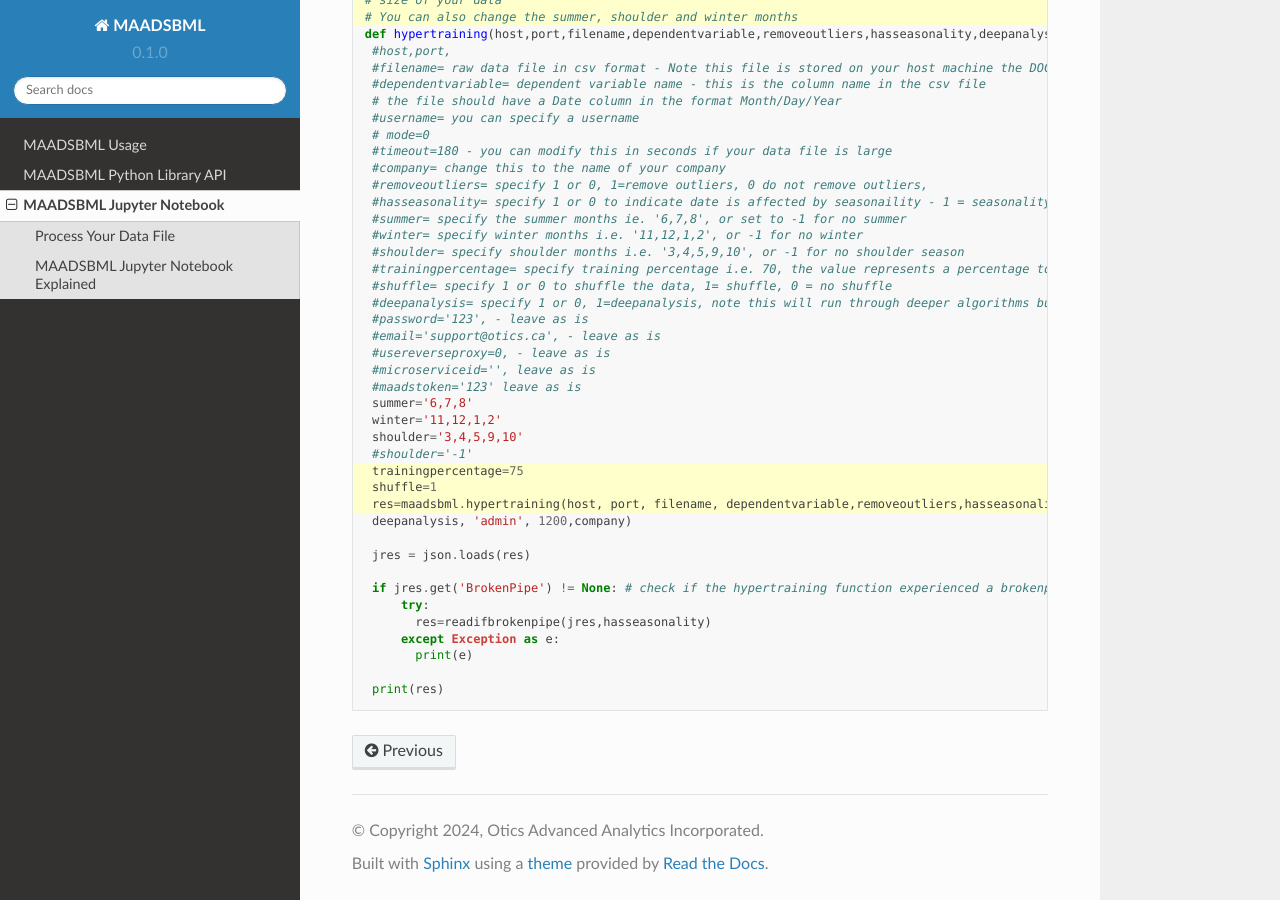
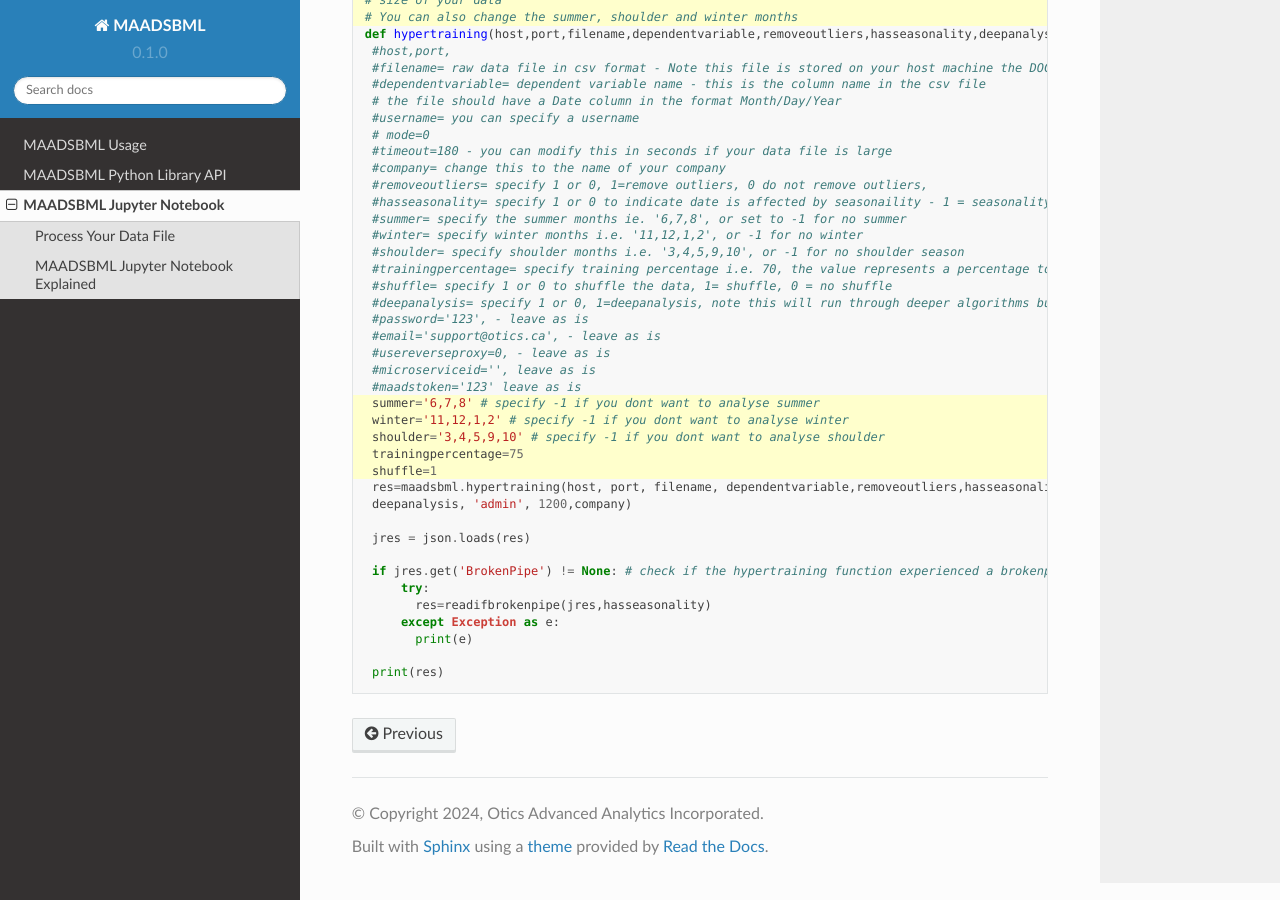
Before and after one commit to smaurice101/maadsbml, a Sphinx documentation site: the page built from docs/source/maadsbmlnotebook.rst, in a window 1280 px wide and 900 px high, scrolled down 1655 px. Built offline with Sphinx 7.4.7 and the Read the Docs theme 2.0.0, drawn with Linux system fonts in a browser that asks for light colours.

Commit message:
Update maadsbmlnotebook.rst

```diff
--- a/docs/source/maadsbmlnotebook.rst
+++ b/docs/source/maadsbmlnotebook.rst
@@ -112,10 +112,9 @@ MAADSBML Jupyter Notebook Explained
     #usereverseproxy=0, - leave as is
     #microserviceid='', leave as is
     #maadstoken='123' leave as is
-    summer='6,7,8'
-    winter='11,12,1,2'
-    shoulder='3,4,5,9,10'
-    #shoulder='-1'
+    summer='6,7,8' # specify -1 if you dont want to analyse summer
+    winter='11,12,1,2' # specify -1 if you dont want to analyse winter
+    shoulder='3,4,5,9,10' # specify -1 if you dont want to analyse shoulder
     trainingpercentage=75
     shuffle=1
     res=maadsbml.hypertraining(host, port, filename, dependentvariable,removeoutliers,hasseasonality, summer,winter,shoulder,trainingpercentage, shuffle,
```
Also changed, not shown: other parts of docs/source/maadsbmlnotebook.rst (+1 -1 lines).
